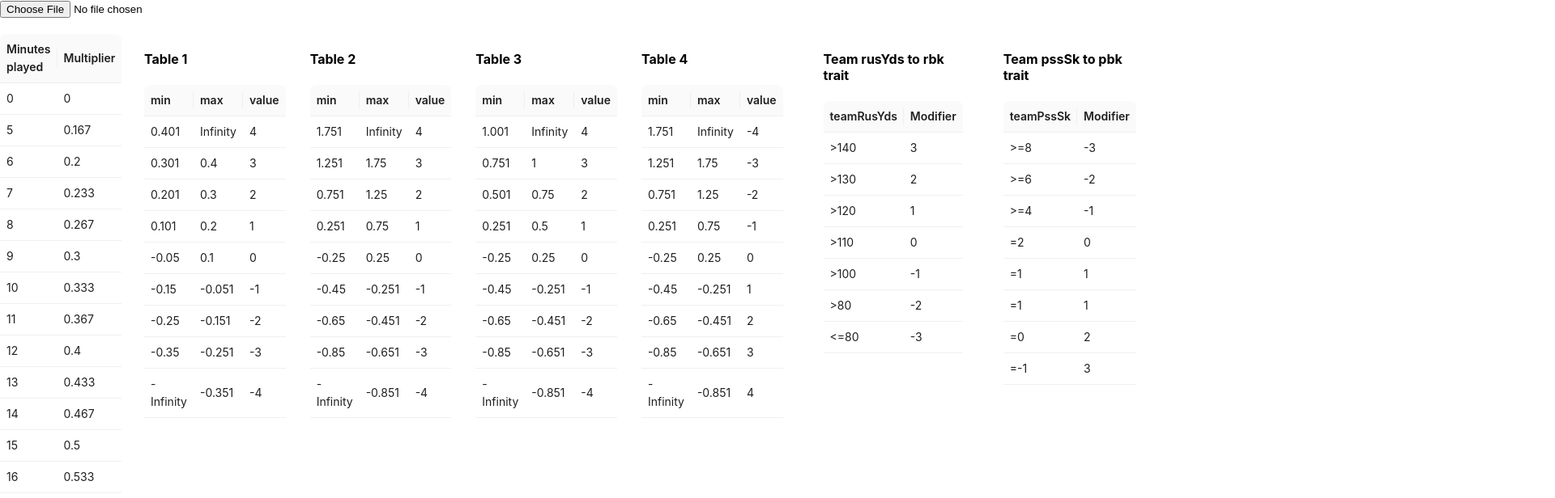
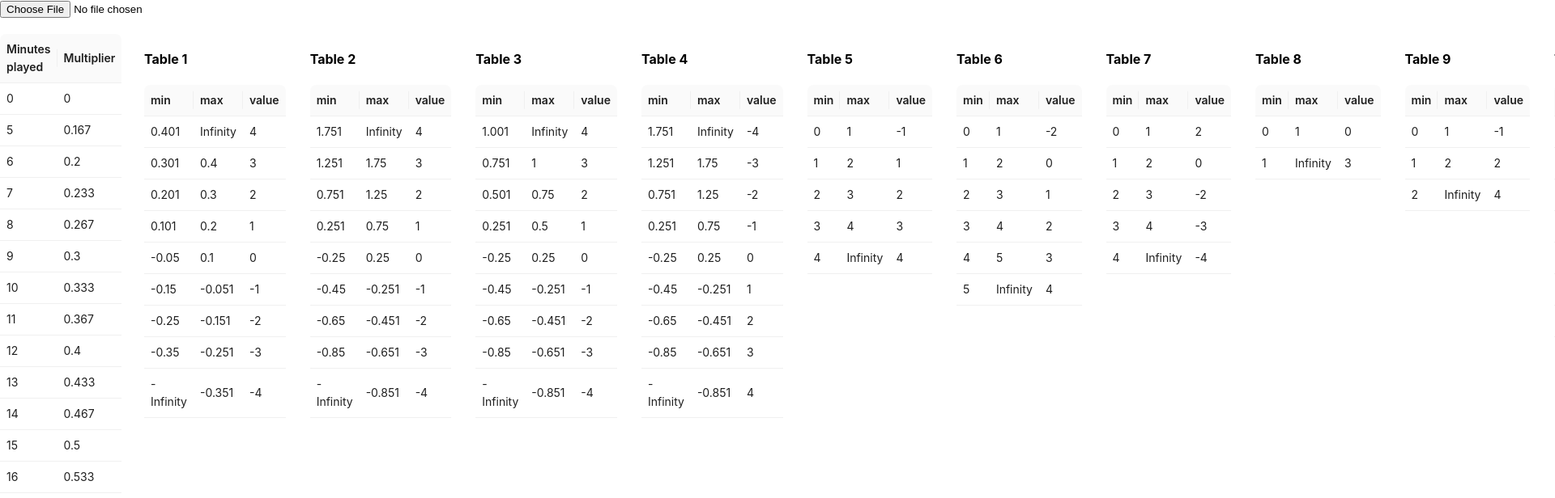
Before and after one commit to Olekk17/gmd-progression, a React (Create React App) app: page / in a window 1280 px wide. Shown: the top 616 px of the page at 81% size, 1920 px wide, since content can reach past the window. Built offline with nearby package versions, Linux system fonts and the light colour scheme.

Commit message:
improvements according to the new changes

```diff
--- a/src/components/Tables.tsx
+++ b/src/components/Tables.tsx
@@ -1,5 +1,5 @@
-import { PbkTable } from "./PbkTable";
-import { RbkTable } from "./RbkTable";
+// import { PbkTable } from "./PbkTable";
+// import { RbkTable } from "./RbkTable";
 import { TimeModifierTable } from "./TimeModifierTable";
 import { VarianceTables } from "./VarianceTables";
 
@@ -15,12 +15,12 @@ export const Tables: React.FC = () => {
       <div className="variance-tables">
         <VarianceTables />
       </div>
-      <div className="rbk-table">
+      {/* <div className="rbk-table">
         <RbkTable />
       </div>
       <div className="pbk-table">
         <PbkTable />
-      </div>
+      </div> */}
     </div>
   );
 };
--- a/src/constants/availableTeams.avgPosStats.json
+++ b/src/constants/availableTeams.avgPosStats.json
@@ -188,15 +188,7 @@
   "pntA": 0
 },
 {
-  "_id": {
-    "$oid": "65df51b91f8e700f5f2f59fc"
-  },
   "pos": "TE",
-  "playoffs": 0,
-  "tid": 3.3214285714285716,
-  "yearsWithTeam": 0.21428571428571427,
-  "av": 0,
-  "qbW": 0,
   "gp": 896,
   "fmb": 0,
   "fmbLost": 0,
--- a/src/constants/comparsionTables.ts
+++ b/src/constants/comparsionTables.ts
@@ -4,20 +4,20 @@ const STATS_RELATED_TO_TRAITS = {
   thv: ["pssInt", "pssSk", "pssYds"],
   thp: ["pssLng", "pssYa"],
   tha: ["pssP", "pssTD"],
-  bsc: ["fmb", "fmbLost"],
-  elu: ["rusYa", "rusLng", "rusTD"],
-  rtr: ["recTD", "recLng"],
+  bsc: ["fmb", "fmbP"],
+  elu: ["rusYa", "rusYds", "rusTD"],
+  rtr: ["recTD", "tgt"],
   hnd: ["capa", "recYa"],
-  pcv: ["defPssDef", "defInt", "penYds", "pen"],
-  tck: ["defTckSolo", "defTckAst", "defFmbFrc"],
+  rbk: ["pen"],
+  pbk: ["pssSk"],
+  pcv: ["defPssDef", "defInt", "pen"],
+  tck: ["defTckT", "defFmbFrc"],
   prs: ["defSk"],
-  rns: ["defTckLoss", "defSft"],
+  rns: ["defTckLoss", "defSft", "defRunDef"],
   kpw: ["fgLng"],
   kac: ["fgP", "xpP"],
   ppw: ["pntLng", "pntTB", "pntA"],
   pac: ["pntIn20"],
-  pbk: ["teamPssSk"],
-  rbk: ["teamRusYds"],
 };
 
 const KandP = ["fgLng", "fgP", "xpP", "pntLng", "pntTB", "pntA", "pntIn20"];
@@ -41,7 +41,7 @@ const statsAndVariancesRelation = {
     "pssCmp",
     "pss",
     "pssYds",
-    // "rusYds",
+    "rusYds",
     "pssP",
     "recYds",
     "capa",
@@ -54,22 +54,23 @@ const statsAndVariancesRelation = {
     "fgLng",
   ],
   varianceTable2: [
-    "pssTD",
-    "rusTD",
-    "recTD",
+    "pssLng",
+    // "pssTD",
+    // "rusTD",
+    // "recTD",
     "pr",
     "prTD",
     "kr",
     "krTD",
-    "defInt",
+    // "defInt",
     "defIntTD",
-    "defPssDef",
-    "defFmbFrc",
-    "defFmbRec",
-    "defFmbTD",
-    "defSk",
-    "defTckLoss",
-    "defSft",
+    // "defPssDef",
+    // "defFmbFrc",
+    // "defFmbRec",
+    // "defFmbTD",
+    // "defSk",
+    // "defTckLoss",
+    // "defSft",
     "xp",
     "xpa",
     "pnt",
@@ -79,7 +80,6 @@ const statsAndVariancesRelation = {
     "pen",
   ],
   varianceTable3: [
-    "pssLng",
     "pssYa",
     "rus",
     "rusYa",
@@ -97,8 +97,19 @@ const statsAndVariancesRelation = {
     "fgP",
     "xpP",
     "penYds",
+    "defTckT",
   ],
-  varianceTable4: ["fmb", "fmbLost", "pssInt" /*"pssSk"*/],
+  varianceTable4: [
+    /*"fmb", "fmbLost", "pssInt", "pssSk"*/
+  ] as string[],
+  varianceTable5: ["rusTD", "recTD", "defSk", "defTckLoss"],
+  varianceTable6: ["pssTD"],
+  varianceTable7: ["fmbLost", "fmb", "pssInt"],
+  varianceTable8: ["defFmbTD", "defSft"],
+  varianceTable9: ["defInt", "defPssDef", "defFmbFrc", "defFmbRec"],
+  varianceTable10: ["fmbP"],
+  varianceTable11: ["pssSk"],
+  varianceTable12: ["opponentRusYds"],
 };
 
 const varianceTable1 = [
@@ -149,11 +160,88 @@ const varianceTable4 = [
   { min: -Infinity, max: -0.851, value: 4.0 },
 ];
 
+// Touchdowns and Def Sacks
+const varianceTable5 = [
+  { min: 0, max: 1, value: -1 },
+  { min: 1, max: 2, value: 1 },
+  { min: 2, max: 3, value: 2 },
+  { min: 3, max: 4, value: 3 },
+  { min: 4, max: Infinity, value: 4 },
+];
+// QB touchdowns
+const varianceTable6 = [
+  { min: 0, max: 1, value: -2 },
+  { min: 1, max: 2, value: 0 },
+  { min: 2, max: 3, value: 1 },
+  { min: 3, max: 4, value: 2 },
+  { min: 4, max: 5, value: 3 },
+  { min: 5, max: Infinity, value: 4 },
+];
+// Interceptions and Fumbles
+const varianceTable7 = [
+  { min: 0, max: 1, value: 2 },
+  { min: 1, max: 2, value: 0 },
+  { min: 2, max: 3, value: -2 },
+  { min: 3, max: 4, value: -3 },
+  { min: 4, max: Infinity, value: -4 },
+];
+// Safety
+const varianceTable8 = [
+  { min: 0, max: 1, value: 0 },
+  { min: 1, max: Infinity, value: 3 },
+];
+// Passes Defended
+const varianceTable9 = [
+  { min: 0, max: 1, value: -1 },
+  { min: 1, max: 2, value: 2 },
+  { min: 2, max: Infinity, value: 4 },
+];
+// Fumble Percentage
+const varianceTable10 = [
+  { min: 0, max: 0.01, value: 2 },
+  { min: 0.01, max: 0.04, value: 1 },
+  { min: 0.0401, max: 0.067, value: 0 },
+  { min: 0.068, max: 0.1, value: -1 },
+  { min: 0.101, max: 0.2, value: -2 },
+  { min: 0.201, max: 0.4, value: -3 },
+  { min: 0.401, max: Infinity, value: -4 },
+];
+// Times Sacked
+const varianceTable11 = [
+  { min: 0, max: 1, value: 3 },
+  { min: 1, max: 2, value: 1 },
+  { min: 2, max: 3, value: 0 },
+  { min: 3, max: 4, value: -1 },
+  { min: 4, max: 5, value: -2 },
+  { min: 5, max: 6, value: -3 },
+  { min: 6, max: Infinity, value: -4 },
+];
+// DefRunDef
+const varianceTable12 = [
+  { min: 0, max: 60, value: 4 },
+  { min: 60, max: 80, value: 3 },
+  { min: 80, max: 100, value: 2 },
+  { min: 100, max: 110, value: 1 },
+  { min: 110, max: 120, value: 0 },
+  { min: 120, max: 130, value: -1 },
+  { min: 130, max: 140, value: -2 },
+  { min: 140, max: 150, value: -3 },
+  { min: 150, max: Infinity, value: -4 },
+];
+
 const VARIANCES = {
   varianceTable1,
   varianceTable2,
   varianceTable3,
   varianceTable4,
+  varianceTable5,
+  varianceTable6,
+  varianceTable7,
+  varianceTable8,
+  varianceTable9,
+  varianceTable10,
+  varianceTable11,
+  varianceTable12,
 };
 
 const notUsedStats = [
@@ -265,13 +353,15 @@ const getComputedStats = (stats: any) => {
     capa: divideStats(stats["rec"], stats["tgt"]),
     recYa: divideStats(stats["recYds"], stats["tgt"]),
     fgP:
-      stats["fg0"] +
-        stats["fg20"] +
-        stats["fg30"] +
-        stats["fg40"] +
-        stats["fg50"] || 0,
+      +stats["fg0"] +
+        +stats["fg20"] +
+        +stats["fg30"] +
+        +stats["fg40"] +
+        +stats["fg50"] || 0,
     xpP: divideStats(stats["xp"], stats["xpa"]),
     pntA: divideStats(stats["pntYds"], stats["pnt"]),
+    fmbP: divideStats(stats["fmb"], +stats["rec"] + +stats["rus"]),
+    defTckT: +stats["defTckAst"] + +stats["defTckSolo"],
   };
 };
 
@@ -336,6 +426,10 @@ const TIME_MODIFIERS = (time: number) => {
 function getVarianceTable(stat: any): keyof typeof statsAndVariancesRelation {
   let varianceTable;
   for (const table in statsAndVariancesRelation) {
+    const smth =
+      statsAndVariancesRelation[
+        table as keyof typeof statsAndVariancesRelation
+      ];
     if (
       statsAndVariancesRelation[
         table as keyof typeof statsAndVariancesRelation
@@ -373,14 +467,25 @@ function getMinuteFactoredVariance(
   return getTimeModifiedValue(variance, minutes);
 }
 
-function getTimeModifiedValue(value: number, minutes: number) {
+function getTimeModifiedValue(value: number, minutes: number, pos?: string) {
+  if ((pos === "K" || pos === "P") && !!minutes) {
+  }
   return value * TIME_MODIFIERS(minutes) || 0;
 }
 
-function getStatsFactors(statsDiffs: any, minutes: number) {
+function getStatsFactors(statsDiffs: any, minutes: number, pos?: string) {
   const factors = Object.keys(statsDiffs).reduce((acc, stat) => {
-    //@ts-ignore
-    acc[stat] = getMinuteFactoredVariance(statsDiffs[stat], stat, minutes);
+    let min = minutes;
+    if (pos === "K" || pos === "P") {
+      min = 60;
+    }
+    if (stat === "opponentRusYds") {
+      //@ts-ignore
+      acc["defRunDef"] = getMinuteFactoredVariance(statsDiffs[stat], stat, min);
+    } else {
+      //@ts-ignore
+      acc[stat] = getMinuteFactoredVariance(statsDiffs[stat], stat, min);
+    }
     return acc;
   }, {});
 
@@ -439,17 +544,51 @@ const getProgressionRatingImpact = (
   ];
 
   for (const threshold of thresholds) {
-    if (diff > threshold.min && diff <= threshold.max) {
+    if (diff >= threshold.min && diff < threshold.max) {
       return threshold.value;
     }
   }
   return 0;
 };
 
+const statsWithNoPercentageComparsion = [
+  "rusTD",
+  "recTD",
+  "defSk",
+  "defTckLoss",
+  "pssTD",
+  "fmbLost",
+  "fmb",
+  "pssInt",
+  "defFmbTD",
+  "defSft",
+  "defInt",
+  "defPssDef",
+  "defFmbFrc",
+  "defFmbRec",
+  "fmbP",
+  "pssSk",
+  "opponentRusYds",
+];
+
+const getStatsWithNoPercentageComparsion = (
+  obj: Record<string, number | string>
+) => {
+  const result = {};
+  for (const key in obj) {
+    if (statsWithNoPercentageComparsion.includes(key)) {
+      //@ts-ignore
+      result[key] = obj[key];
+    }
+  }
+
+  return result;
+};
+
 export const comparsionTables = {
   STATS_OF_POSITION: statsOfPosition,
   NOT_USED_STATS: notUsedStats,
-  VARIANCES: { varianceTable1, varianceTable2, varianceTable3, varianceTable4 },
+  VARIANCES,
   STATS_VARIANCES_RELATION: statsAndVariancesRelation,
   BLOCKING_CHANGE_CALC: { pbkChangeByTeamPssSk, rbkChangeByTeamRusYds },
   getComputedStats,
@@ -460,4 +599,5 @@ export const comparsionTables = {
   getAvgStatsByPos,
   getProgressionRatingImpact,
   STATS_RELATED_TO_TRAITS,
+  getStatsWithNoPercentageComparsion,
 };
--- a/src/helper/index.ts
+++ b/src/helper/index.ts
@@ -77,13 +77,10 @@ export function preparedStats(stats: Record<string, any>) {
   if ('gs' in statsObjCopy) {
     delete statsObjCopy.gs;
   }
-  if ('teamPssSk' in statsObjCopy && 'teamRusYds' in statsObjCopy) {
-    const cachedTeamPssSk = statsObjCopy.teamPssSk;
-    const cachedTeamRusYds = statsObjCopy.teamRusYds;
-    delete statsObjCopy.teamPssSk;
-    delete statsObjCopy.teamRusYds;
-    statsObjCopy.teamPssSk = cachedTeamPssSk;
-    statsObjCopy.teamRusYds = cachedTeamRusYds;
+  const opponentRusYds = Number(String(statsObjCopy.opponentRusYds));
+  if ('opponentRusYds' in statsObjCopy && !Number.isNaN(opponentRusYds)) {
+    delete statsObjCopy.opponentRusYds;
+    statsObjCopy.opponentRusYds = opponentRusYds;
   }
   comparsionTables.NOT_USED_STATS.forEach((stat) => {
     if (stat in statsObjCopy) {
```
Also changed, not shown: src/components/Main.tsx (+28 -45 lines).
